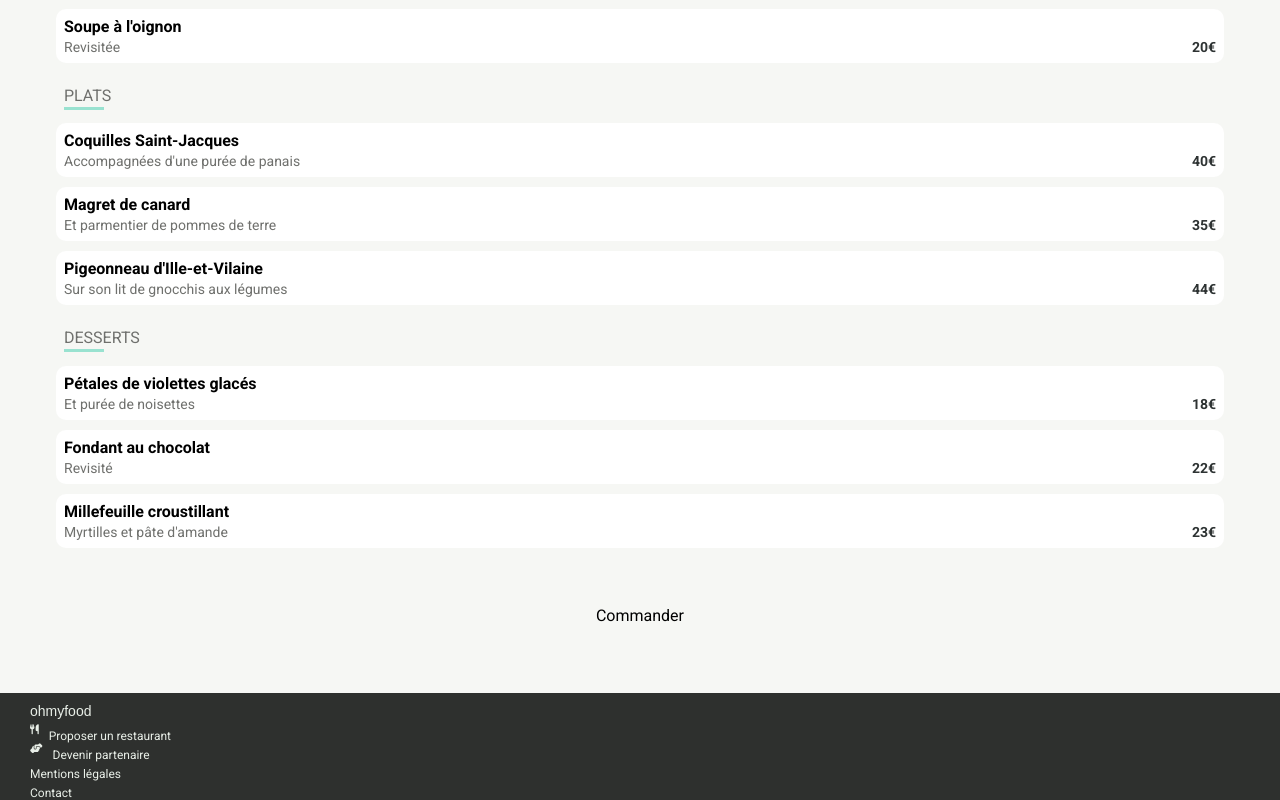
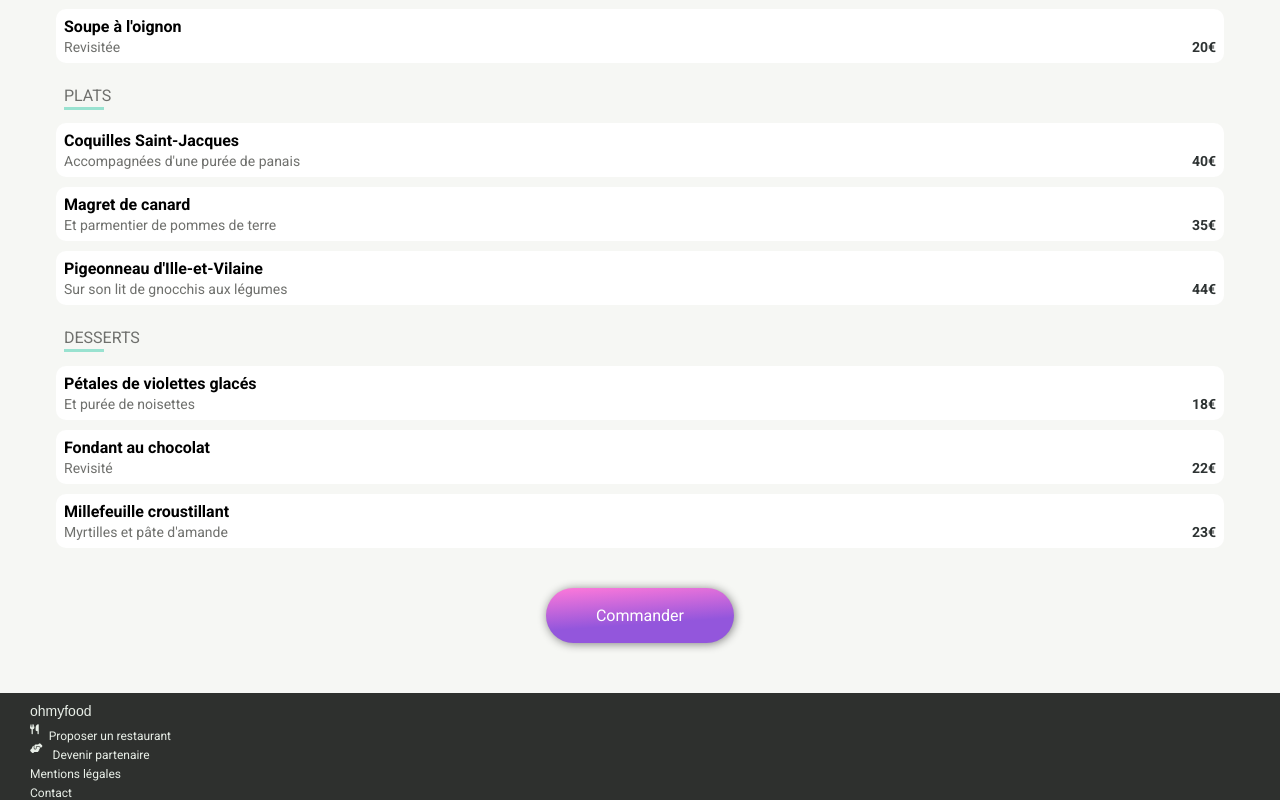
Before and after one commit to Ckeogh10/ohmyfood, a website: page menu_3.html in a window 1280 px wide. Shown: the part 483-1283 px from the top of the page. Drawn offline with Linux system fonts and the light colour scheme; a web font is replaced by a local one.

Commit message:
Fixes to button and banner

```diff
--- a/menu_3.html
+++ b/menu_3.html
@@ -132,8 +132,8 @@
 
                     <div class="menu-order">
 
-                        <a class="menu-order__button">
-                            <div href="#">
+                        <a href="#" class="primary-button menu-order__button">
+                            <div>
                                 <p>Commander</p>
                             </div>
                         </a>
--- a/sass/Composants/_primary-button.scss
+++ b/sass/Composants/_primary-button.scss
@@ -11,7 +11,7 @@
 }
 
 .home-explore__button {
-    padding: 0px 10px 0px 10px;
+    padding: 0px 20px 0px 20px;
 }
 
 .menu-order__button {
--- a/sass/Layout/_menu-banner.scss
+++ b/sass/Layout/_menu-banner.scss
@@ -8,7 +8,8 @@
     width: 100%;
 
     &__img {
-        height: 300px;
+        min-height: 250px;
+        max-height: 1200px;
         width: 100%;
     }
 }
```
Also changed, not shown: menu_2.html (+2 -2 lines), menu_4.html (+2 -2 lines), public/css/main.css, 1 other file.
